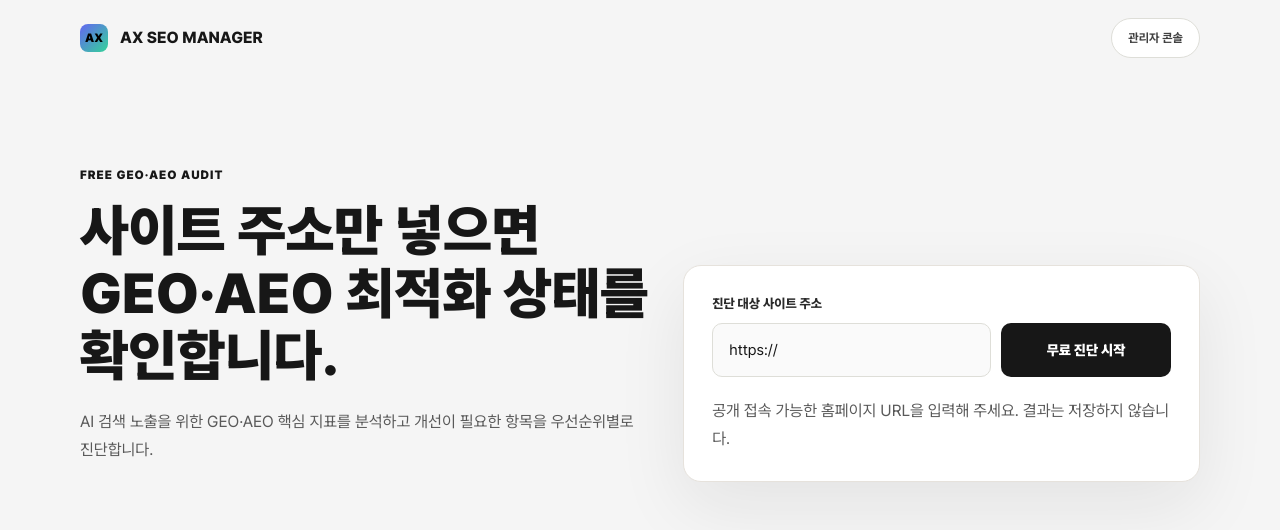
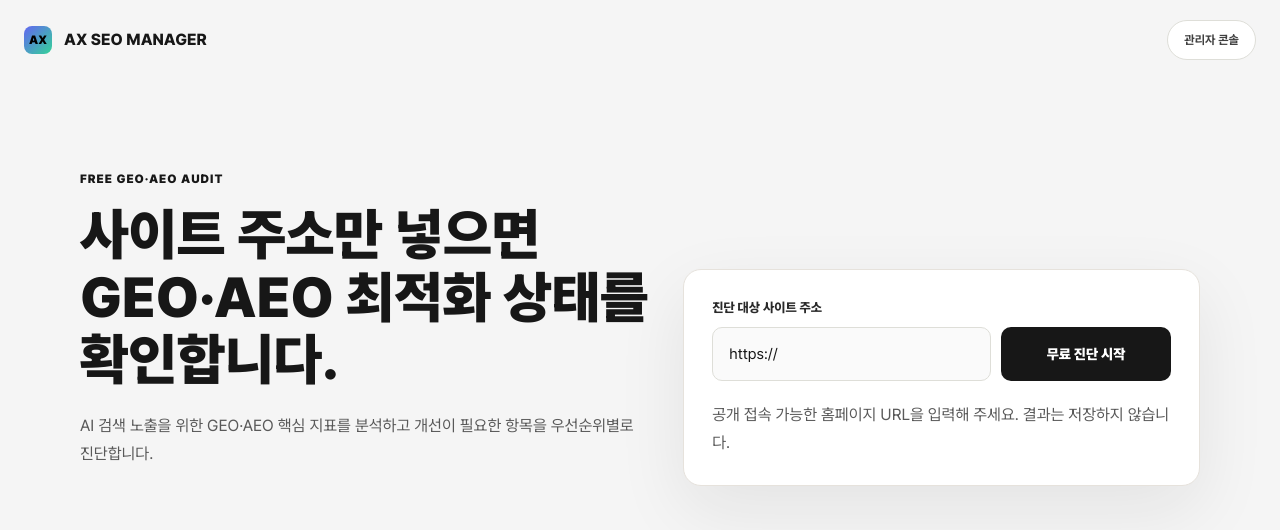
Before and after one commit to redbeeach/ax-seo-manager, a Next.js app: page /geo in a window 1280 px wide. Shown: the top 530 px of the page. Built offline with nearby package versions, Linux system fonts and the light colour scheme.

Commit message:
Match GEO header inner width to homepage

```diff
--- a/app/geo/geo.module.css
+++ b/app/geo/geo.module.css
@@ -7,11 +7,14 @@
 
 .header {
   display: flex;
-  width: min(1120px, calc(100% - 40px));
-  height: 76px;
+  width: 100%;
+  max-width: 1720px;
+  height: 80px;
   align-items: center;
   justify-content: space-between;
   margin: 0 auto;
+  padding-left: 24px;
+  padding-right: 24px;
 }
 
 .brand,
```
